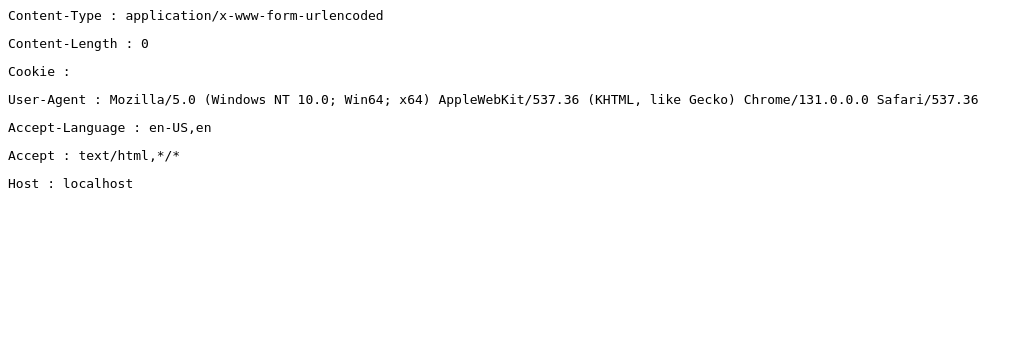
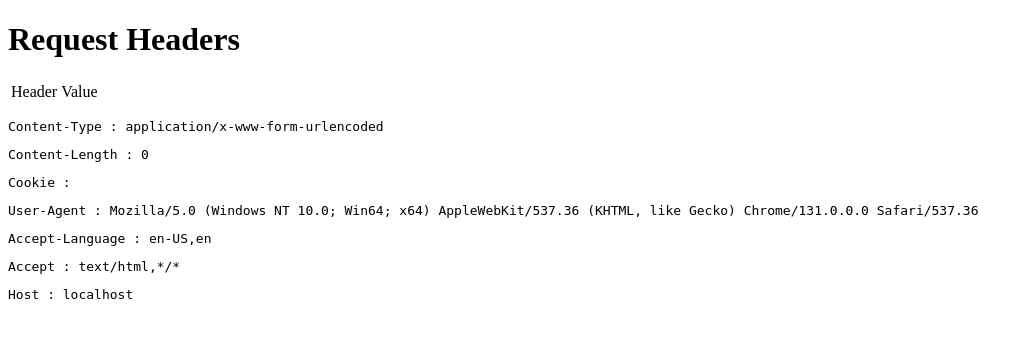
Before and after one commit to ehorodyski/php-sent-headers-echo, a PHP site: page / in a window 1280 px wide. Shown: the top 338 px of the page, without its empty margins (0-1033 px from the left). Run offline with PHP 8.4, Linux system fonts and the light colour scheme.

Commit message:
Styling Update

```diff
--- a/index.php
+++ b/index.php
@@ -1,3 +1,24 @@
+<!DOCTYPE html>
+<html lang="en">
+<head>
+  <meta charset="UTF-8">
+  <meta name="viewport" content="width=device-width, initial-scale=1.0">
+  <meta http-equiv="X-UA-Compatible" content="ie=edge">
+  <title>PHP: Sent Headers/Cookies Echo</title>
+</head>
+<body>
+  <h1>Request Headers</h1>
+  <table>
+    <tr>
+      <thead>
+        <td>Header</td>
+        <td>Value</td>
+      </thead>
+    </tr>
+
+  </table>
+
+
   <?php
 
   $headers = apache_request_headers();
@@ -8,3 +29,5 @@ foreach ($headers as $header => $value) {
   }
 
   ?>
+</body>
+</html>
```
Lines whose indentation alone changed are shown as unchanged.
